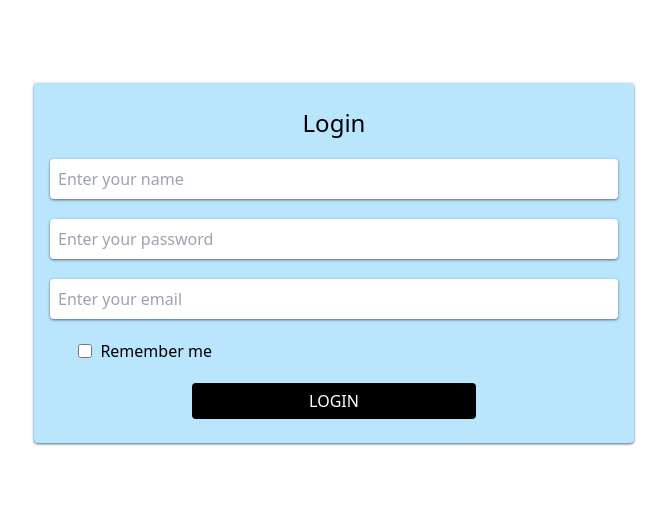
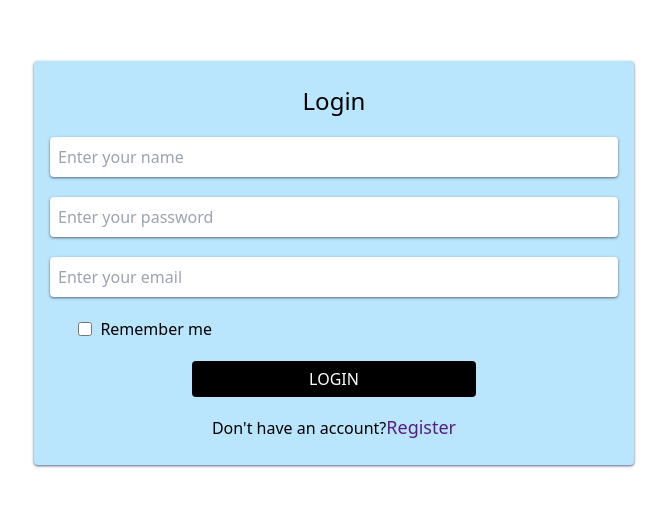
Before and after one commit to bilsim-code/taskit, a React (Vite) app in the folder client/: page /auth in a window 1280 px wide. Shown: the part 137-644 px from the top of the page, without its empty margins (306-973 px from the left). Built offline with nearby package versions, Linux system fonts and the light colour scheme.

Commit message:
handle login and register states

```diff
--- a/client/src/Pages/Auth.jsx
+++ b/client/src/Pages/Auth.jsx
@@ -1,10 +1,11 @@
 import { useState } from "react";
 
 const Auth = () => {
-  const [isLogin, setisLogin] = useState(true);
+  const [status, setStatus] = useState("login");
+
   return (
-    <div className="flex items-center justify-center h-screen">
-      <form className="max-w-[600px] mx-5 bg-sky-200 px-4 py-6 rounded shadow shadow-slate-500 ">
+    <div className="flex items-center justify-center h-screen max-nav-xxs:items-start" >
+      <form className="w-[600px] max-w-full mx-5 bg-sky-200 px-4 max-nav-xxs:px-1 max-nav-xxs:mx-1 py-6 rounded shadow shadow-slate-500">
         <h2 className="text-2xl text-center mb-5 font-medium">Login</h2>
         <input
           type="text"
@@ -19,6 +20,7 @@ const Auth = () => {
           placeholder="Enter your password"
           className="shadow shadow-slate-500 rounded p-2 w-full mb-5 focus:outline focus:outline-gray-500"
         />
+        {status === "login" ? (
           <input
             type="email"
             name="email"
@@ -26,6 +28,10 @@ const Auth = () => {
             placeholder="Enter your email"
             className="shadow shadow-slate-500 rounded p-2 w-full mb-5 focus:outline focus:outline-gray-500"
           />
+        ) : (
+            null
+        )}
+
         <div className="flex items-center ml-[5%] gap-2 mb-5">
           <input type="checkbox" name="check" id="check" className="size-3.5" />
           <label htmlFor="check">Remember me</label>
@@ -37,6 +43,22 @@ const Auth = () => {
         >
           Login
         </button>
+        {status === "login" ? (
+              <p className="mt-4 text-center">
+          Don&apos;t have an account?
+          <span className="text-purple-900 font-medium cursor-pointer text-lg" onClick={() => setStatus("register")}>
+            Register
+          </span>
+        </p>
+        ) : (
+            <p className="mt-4 text-center">
+            Already have an account?
+            <span className="text-purple-900 font-medium cursor-pointer text-lg" onClick={() => setStatus("login")}>
+              Login
+            </span>
+          </p>
+        )}
+
       </form>
     </div>
   );
```
Lines whose indentation alone changed are shown as unchanged.
